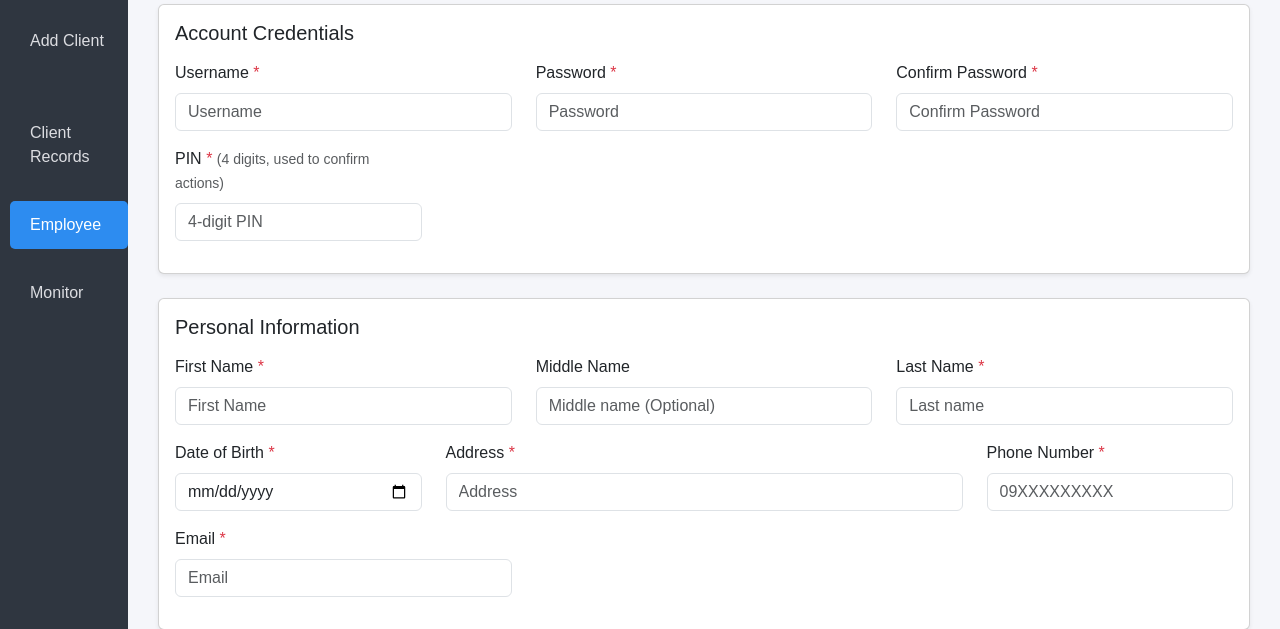
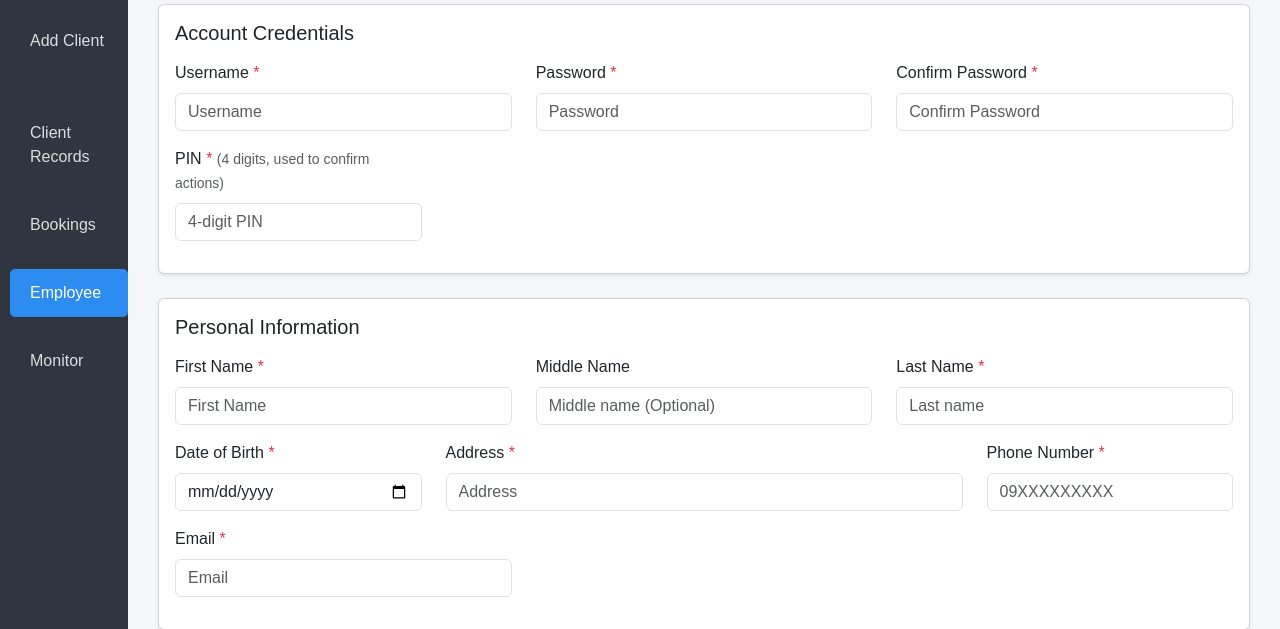
Before and after one commit to BestiesJinilin/GG, a Django app: page /add-employee/ in a window 1280 px wide. Shown: the part 141-770 px from the top of the page. Run offline with Django 5.2, Linux system fonts and the light colour scheme; a user stored in the database is signed in.

Commit message:
Update base.html

```diff
--- a/GG/app/templates/app/base.html
+++ b/GG/app/templates/app/base.html
@@ -60,12 +60,17 @@
          href="{% url 'records' %}">Client Records</a>
     </li>
 
+    {# FIX: Bookings nav link was missing from sidebar; bookings.html uses {% block nav_bookings %} but it was never rendered #}
+    <li class="nav-item">
+      <a class="nav-link {% block nav_bookings %}{% endblock %}"
+         href="{% url 'bookings' %}">Bookings</a>
+    </li>
+
     {% if user.username == "admin" %}
     <li class="nav-item">
       <a class="nav-link {% block nav_employee %}{% endblock %}"
         href="{% url 'employee' %}">Employee</a>
     </li>
-
 
     <li class="nav-item">
       <a class="nav-link {% block nav_monitor %}{% endblock %}"
```
